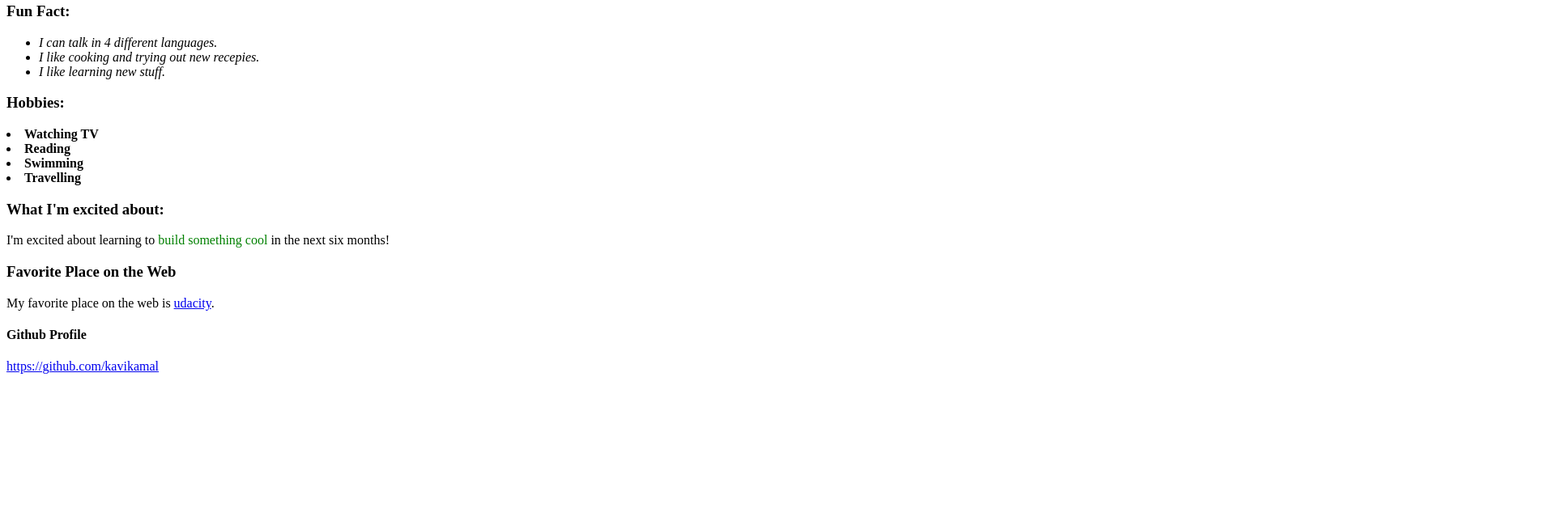
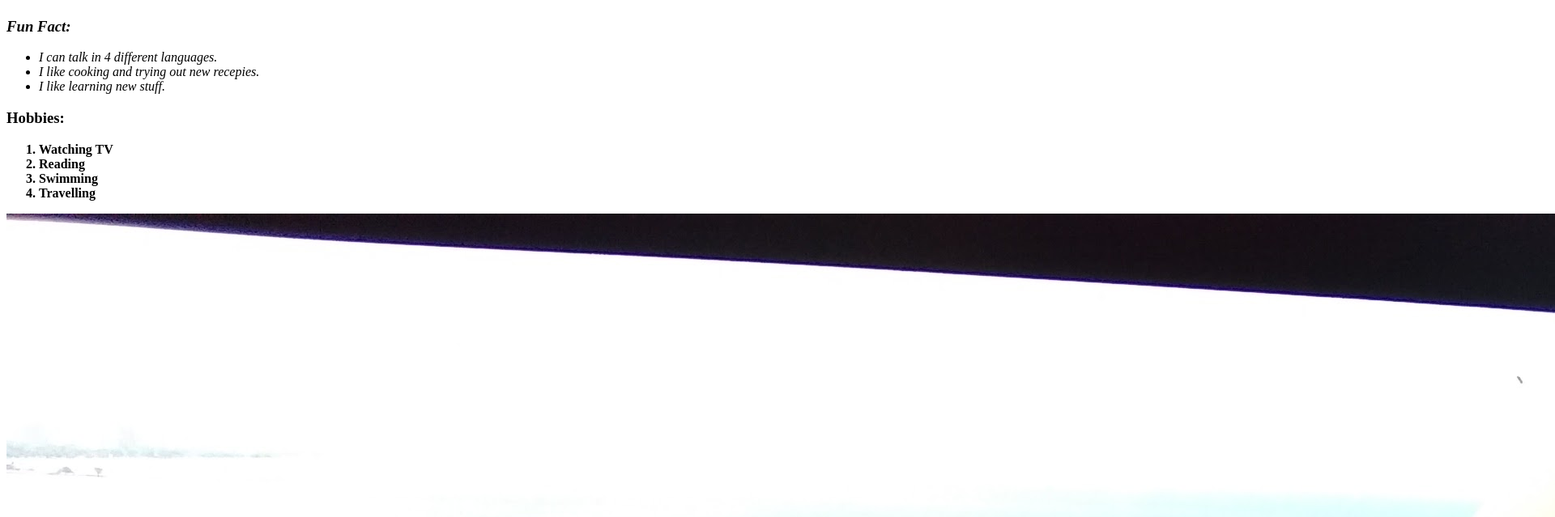
Before and after one commit to kavikamal/kavikamal.github.io, a plain HTML site: page index.html in a window 1280 px wide. Shown: the part 77-716 px from the top of the page at 81% size, 1920 px wide, since content can reach past the window. Drawn offline with Linux system fonts and the light colour scheme.

Commit message:
updated index html file

```diff
--- a/index.css
+++ b/index.css
@@ -1,3 +1,7 @@
 .excited {
     color: green;
   }
+.ib
+  {
+    display:  inline-block;
+  }
--- a/index.html
+++ b/index.html
@@ -10,31 +10,39 @@
 -->
 <html>
   <head>
-    <title>My Profile</title>
+    <title>Kavitha's Profile</title>
     <link href="index.css" rel="stylesheet" type="text/css" />
   </head>
   <body>
+     <div >
     <h1>Kavitha Kamal</h1>
-    <h3>Fun Fact:</h3>
-    <p>
-      <summary></summary>
-      <em>
+  </div>
+  <section>
+    <div class="ib">
+        <em>
+      <summary><h3>Fun Fact:</h3></summary>
+
       <ul>
       <li>I can talk in 4 different languages. </li>
       <li>I like cooking and trying out new recepies. </li>
       <li>I like learning new stuff. </li>
     </ul>
   </em>
-    </p>
-    <h3>Hobbies:</h3>
+
+
+  <h3>Hobbies:</h3>
     <strong>
-    <oi>
+    <ol>
     <li>Watching TV</li>
     <li>Reading</li>
     <li>Swimming</li>
     <li>Travelling</li>
-    </oi>
+    </ol>
   </strong>
+  <div>
+    <img src="/kavi.jpg">
+  </div>
+</section>
     <h3>What I'm excited about:</h3>
     I'm excited about learning to <span class="excited">build something cool</span> in the next six months!
     <h3>Favorite Place on the Web</h3>
@@ -45,5 +53,5 @@
     <p>
         <a href="https://github.com/kavikamal"> https://github.com/kavikamal</a>
     </p>
-
+    <hr>
   </body>
```
